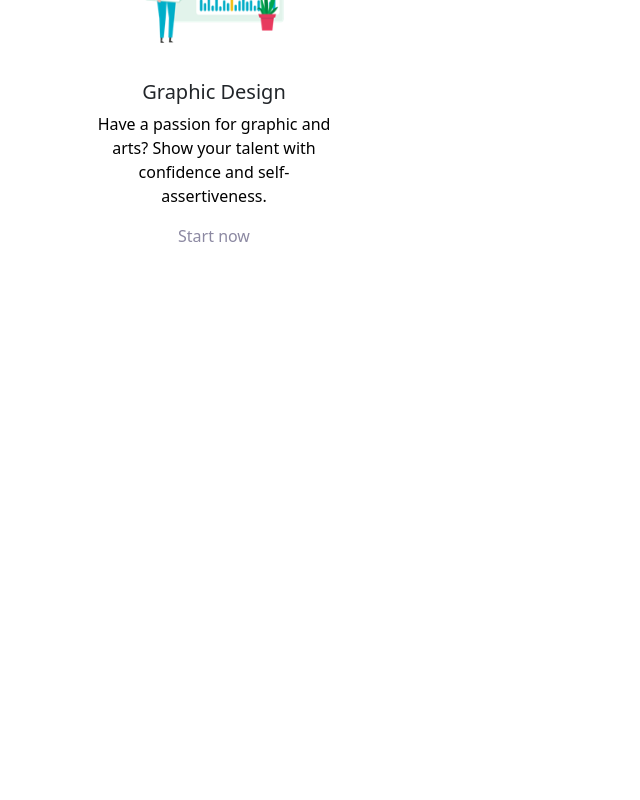
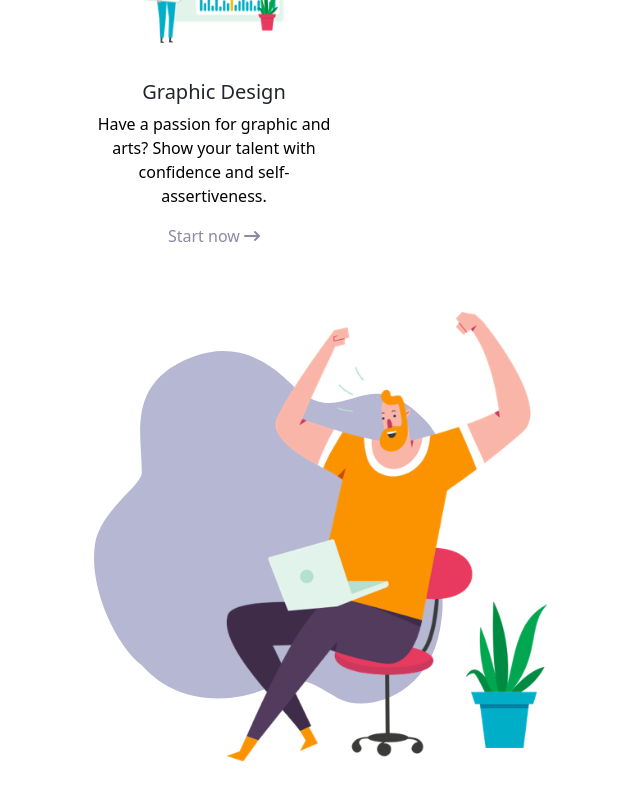
Before and after one commit to VincenzoDiMasi/proj-html-vuejs, a Vue app: page / in a window 1280 px wide. Shown: the part 1211-2011 px from the top of the page, without its empty margins (24-664 px from the left). Before the commit the page ends 1523 px from the top, so only its background shows below. Built offline with nearby package versions, Linux system fonts and the light colour scheme.

Commit message:
Add image in career section

```diff
--- a/src/components/AppMain.vue
+++ b/src/components/AppMain.vue
@@ -65,9 +65,22 @@ export default {
         <div class="row">
           <BuildYourDreamsCards v-for="card in cardsBuildYourDream" :card="card" :key="card.id"></BuildYourDreamsCards>
         </div>
+      </div>
 
+    </section>
 
+    <section id="career" class="container my-5">
+      <div class="row">
+        <div class="col ms-5 underlay">
+          <!-- <img class="underlay" src="../assets/img/underlay-shape-lilla.svg" alt=""> -->
+          <img src="../assets/img/about-us-03-image-01.png" alt="">
+
+        </div>
+        <div class="col">
+
+        </div>
       </div>
+
 
     </section>
   </main>
@@ -77,6 +90,21 @@ export default {
 section {
   min-height: 400px;
 }
+#career {
+
+  .underlay {
+    background-image: url('../assets/img/underlay-shape-lilla.svg');
+    background-repeat: no-repeat;
+    background-position: 0% 40%;
+    background-size: 350px;
+
+    img {
+    margin-left: 120px;
+    height: 450px;
+  }
+  }
+
+}
 
 
 
--- a/src/components/BuildYourDreamsCards.vue
+++ b/src/components/BuildYourDreamsCards.vue
@@ -26,7 +26,7 @@ props: {
               <div class="card-body">
                 <h5>{{ card.title }}</h5>
                 <p class="card-text text-black">{{ card.text }}</p>
-                <a class="text-prpl" href="#">{{ card.button }}</a>
+                <a class="text-prpl" href="#">{{ card.button }} <i class="fa-solid fa-arrow-right-long text-prpl"></i></a>
               </div>
             </div>
         </div>
@@ -44,7 +44,7 @@ img {
   border: 0;
 }
 
-a {
+.text-prpl {
     color: #8C89A2;
 }
 </style>
```
Also changed, not shown: src/assets/img/underlay-shape-grey.svg (added), src/assets/img/underlay-shape-lilla.svg (added).
